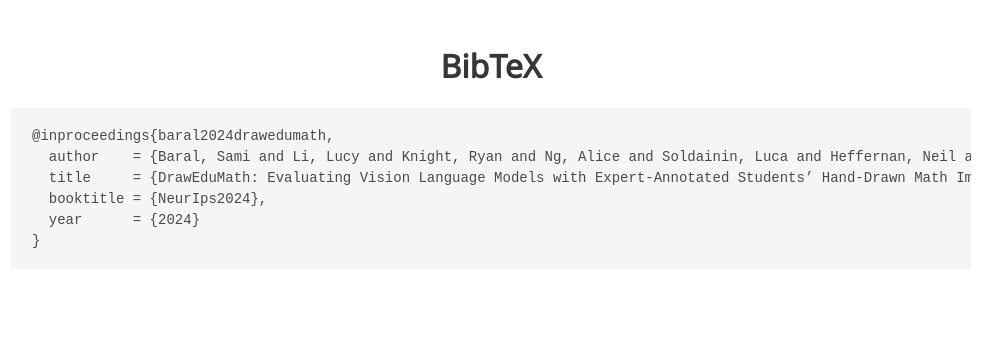
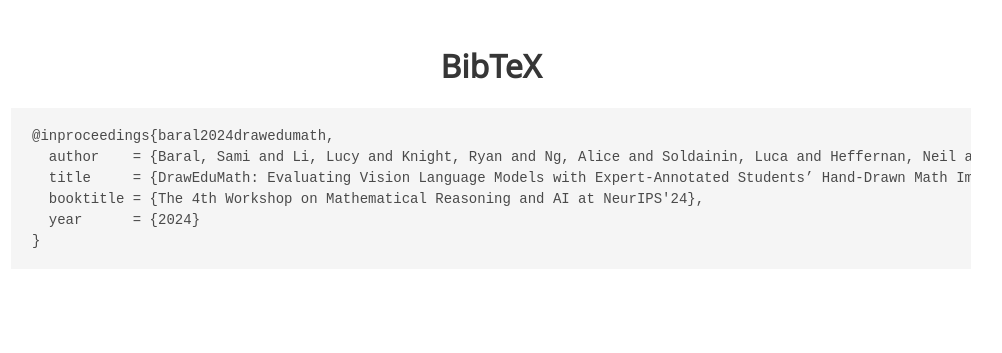
Before and after one commit to allenai/DrawEduMath, a plain HTML site: page drawedumath/website/main_index.html in a window 1280 px wide. Shown: the part 6060-6413 px from the top of the page, without its empty margins (149-1151 px from the left). Drawn offline with nearby package versions, Linux system fonts and the light colour scheme; a script that the page names is missing; some icons are missing; files whose address does not match are found by name; a web font is replaced by a local one.

Commit message:
Update bibtex for website

```diff
--- a/drawedumath/website/main_index.html
+++ b/drawedumath/website/main_index.html
@@ -526,7 +526,7 @@
     <pre><code>@inproceedings{baral2024drawedumath,
   author    = {Baral, Sami and Li, Lucy and Knight, Ryan and Ng, Alice and Soldainin, Luca and Heffernan, Neil and Lo, Kyle},
   title     = {DrawEduMath: Evaluating Vision Language Models with Expert-Annotated Students’ Hand-Drawn Math Images},
-  booktitle = {NeurIps2024},
+  booktitle = {The 4th Workshop on Mathematical Reasoning and AI at NeurIPS'24},
   year      = {2024}
 }</code></pre>
   </div>
```
